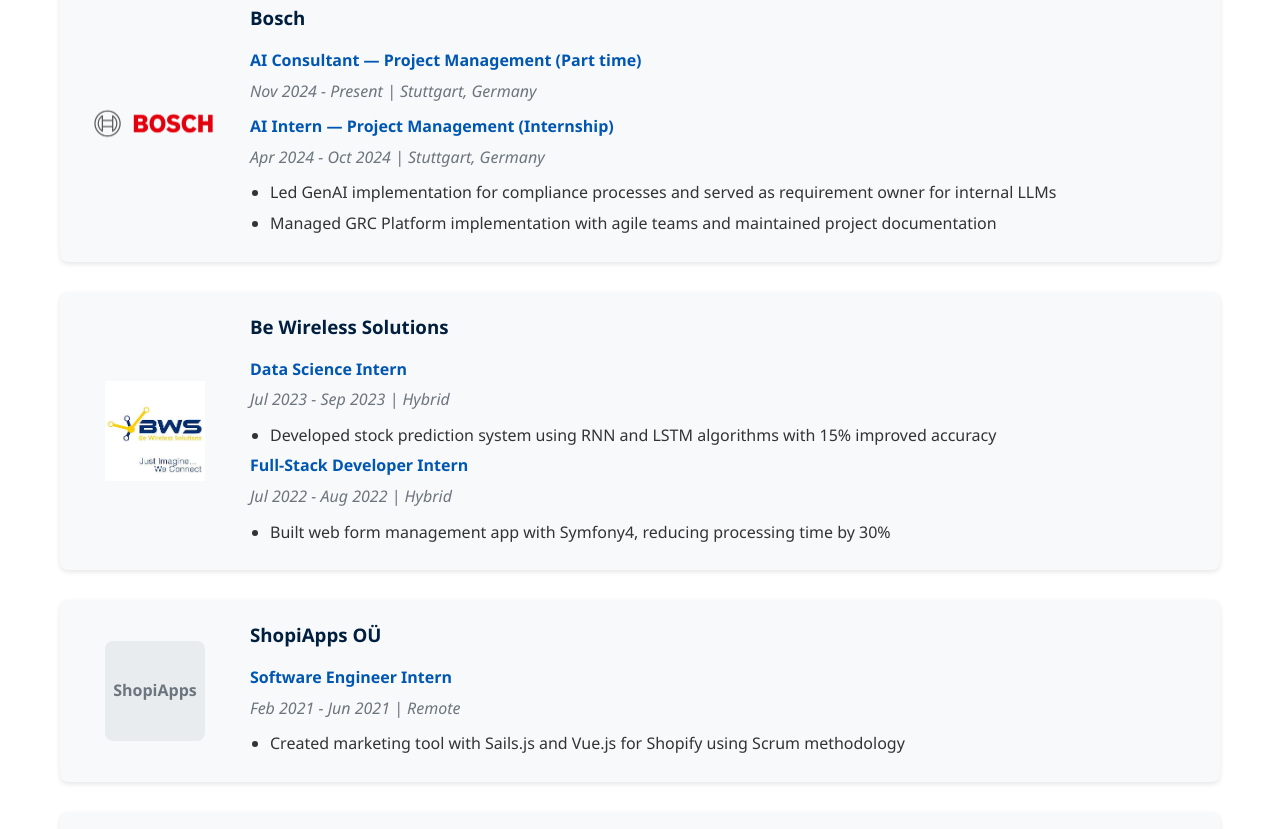
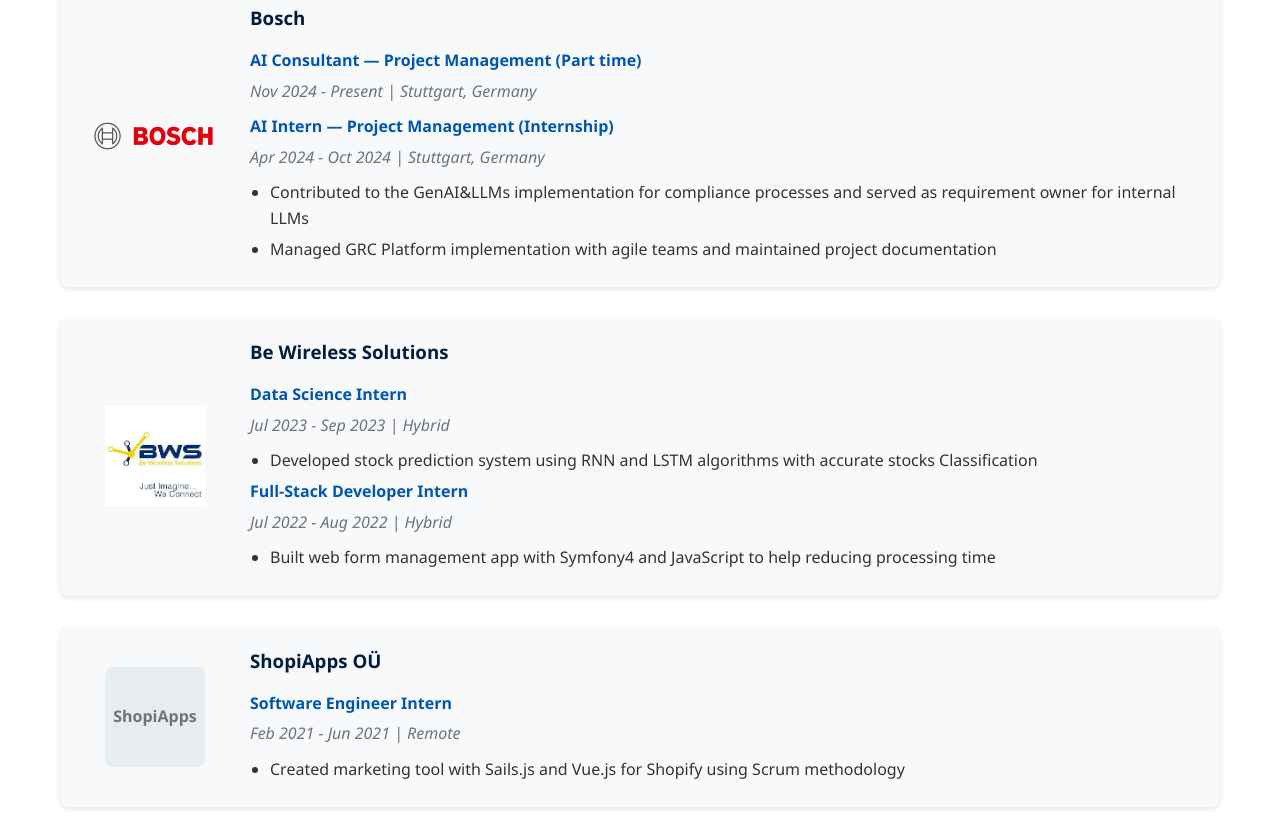
Before and after one commit to HamzaManai/hamzamanai.github.io, a plain HTML site: page index.html in a window 1280 px wide. Shown: the part 667-1496 px from the top of the page. Drawn offline with Linux system fonts and the light colour scheme.

Commit message:
Update index.html

```diff
--- a/index.html
+++ b/index.html
@@ -54,7 +54,7 @@
                         <p class="position">AI Intern — Project Management (Internship)</p>
                         <p class="date">Apr 2024 - Oct 2024 | Stuttgart, Germany</p>
                         <ul>
-                            <li>Led GenAI implementation for compliance processes and served as requirement owner for internal LLMs</li>
+                            <li>Contributed to the GenAI&LLMs implementation for compliance processes and served as requirement owner for internal LLMs</li>
                             <li>Managed GRC Platform implementation with agile teams and maintained project documentation</li>
                         </ul>
                     </div>
@@ -69,12 +69,12 @@
                         <p class="position">Data Science Intern</p>
                         <p class="date">Jul 2023 - Sep 2023 | Hybrid</p>
                         <ul>
-                            <li>Developed stock prediction system using RNN and LSTM algorithms with 15% improved accuracy</li>
+                            <li>Developed stock prediction system using RNN and LSTM algorithms with accurate stocks Classification</li>
                         </ul>
                         <p class="position">Full-Stack Developer Intern</p>
                         <p class="date">Jul 2022 - Aug 2022 | Hybrid</p>
                         <ul>
-                            <li>Built web form management app with Symfony4, reducing processing time by 30%</li>
+                            <li>Built web form management app with Symfony4 and JavaScript to help reducing processing time</li>
                         </ul>
                     </div>
                 </div>
@@ -127,7 +127,7 @@
                         <p class="degree">Diploma in Software Engineering</p>
                         <p class="date">Sep 2021 - Nov 2024 | Ariana, Tunisia</p>
                         <p class="major">Major: <strong>Data Science</strong></p>
-                        <p>Relevant Coursework: Advanced Algorithms, Software Engineering, Machine Learning, Deep Learning, Big Data Analytics</p>
+                        <p>Relevant Coursework: Advanced Algorithms, Software Engineering, Machine Learning, Deep Learning, Big Data</p>
                     </div>
                 </div>
 
```
